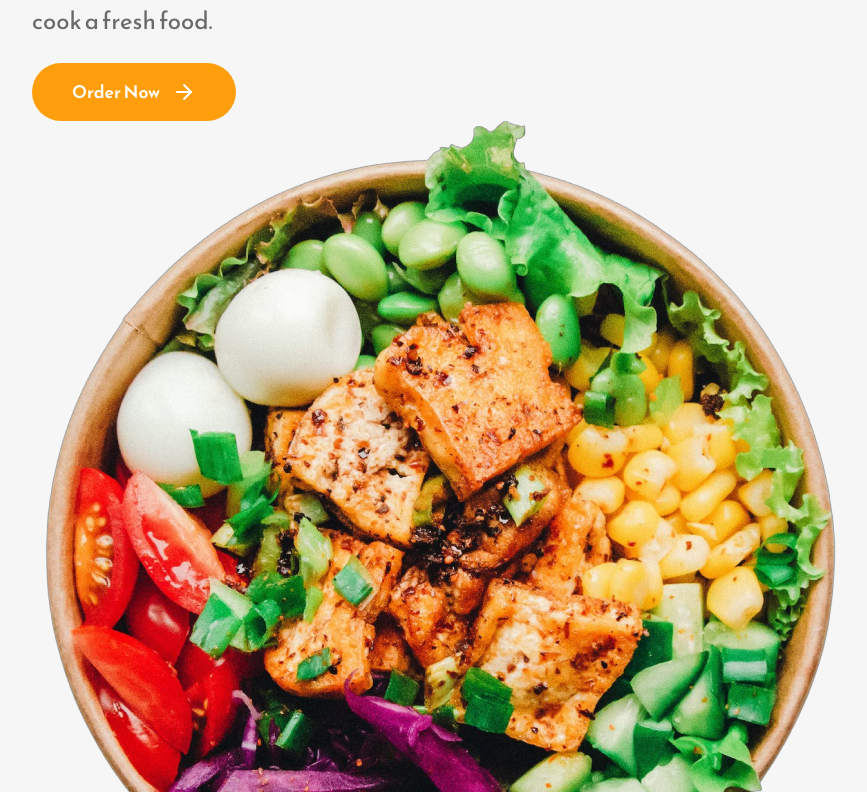
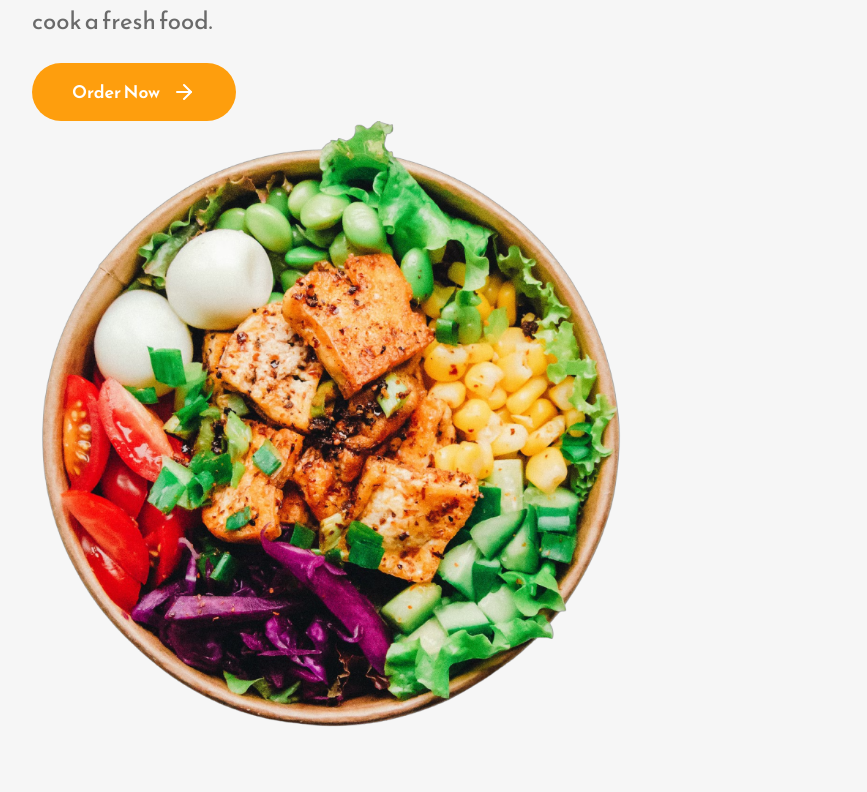
Before and after one commit to Ukashashere/Proper-Foodie-Food-App-Landing-Page, a React (Create React App) app: page / in a window 1280 px wide. Shown: the part 1548-2340 px from the top of the page, without its empty margins (64-931 px from the left). Built offline with nearby package versions, Linux system fonts and the light colour scheme.

Commit message:
home error fix 1

```diff
--- a/src/Components/Home.js
+++ b/src/Components/Home.js
@@ -5,7 +5,7 @@ import React from 'react';
 import Navbar from './Navbar';
 import bannerbackground from "../Assets/home-banner-background.png"; /*solve this yellow background image issue*/
 import bannerImage from "../Assets/home-banner-image.png";
-import fiArrowRight, { FiArrowRight } from "react-icons/fi";
+import { FiArrowRight } from "react-icons/fi";
 
 
 const Home = () => {
@@ -29,7 +29,7 @@ const Home = () => {
                 Order Now<FiArrowRight />
               </button>
             </div>
-            <div>
+            <div className="home-image-section">    {/*this was not present*/}
               <img src={bannerImage} alt="" />
             </div>
           </div>
```
